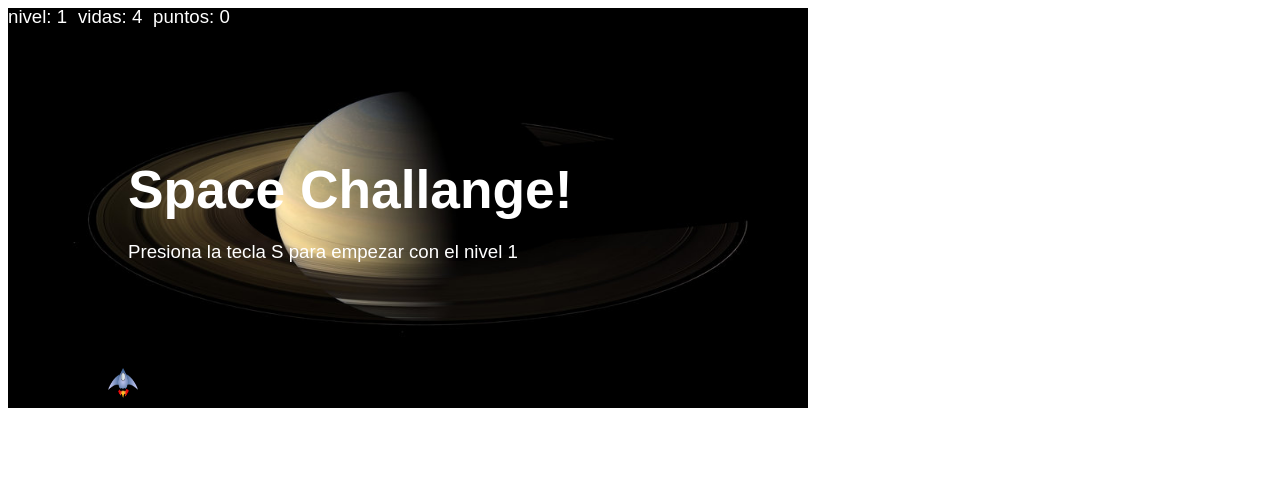
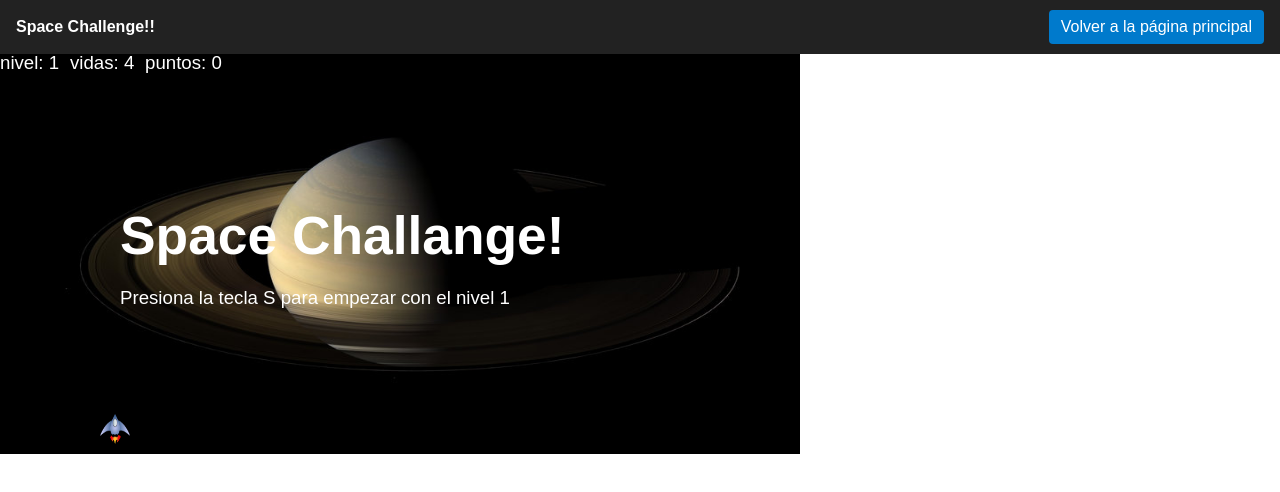
Before and after one commit to pacha2880/space-challenge, a plain HTML site: page index.html in a window 1280 px wide. Drawn offline with Linux system fonts and the light colour scheme.

Commit message:
add topbar

```diff
--- a/index.html
+++ b/index.html
@@ -3,8 +3,19 @@
 <head>
 	<title>space challenge</title>
   	<link rel="icon" type="image/x-icon" href="favicon.ico">
+
+	<style>
+			body { font-family: Arial, Helvetica, sans-serif; margin:0; }
+		.topbar { background:#222; color:#fff; padding:10px 16px; display:flex; align-items:center; justify-content:space-between; }
+		.topbar a { color:#fff; text-decoration:none; background:#007acc; padding:8px 12px; border-radius:4px; }
+		.topbar h1 { margin:0; font-size:1rem; font-weight:600; }
+	</style>
 </head>
 <body>
+		<div class="topbar">
+		<h1>Space Challenge!!</h1>
+		<a href="https://pacha2880.github.io/" rel="noopener">Volver a la página principal</a>
+		</div>
 	<canvas id="game" width="800" height="400"></canvas>
 	<script src="js/main.js"></script>
 </body>
```
